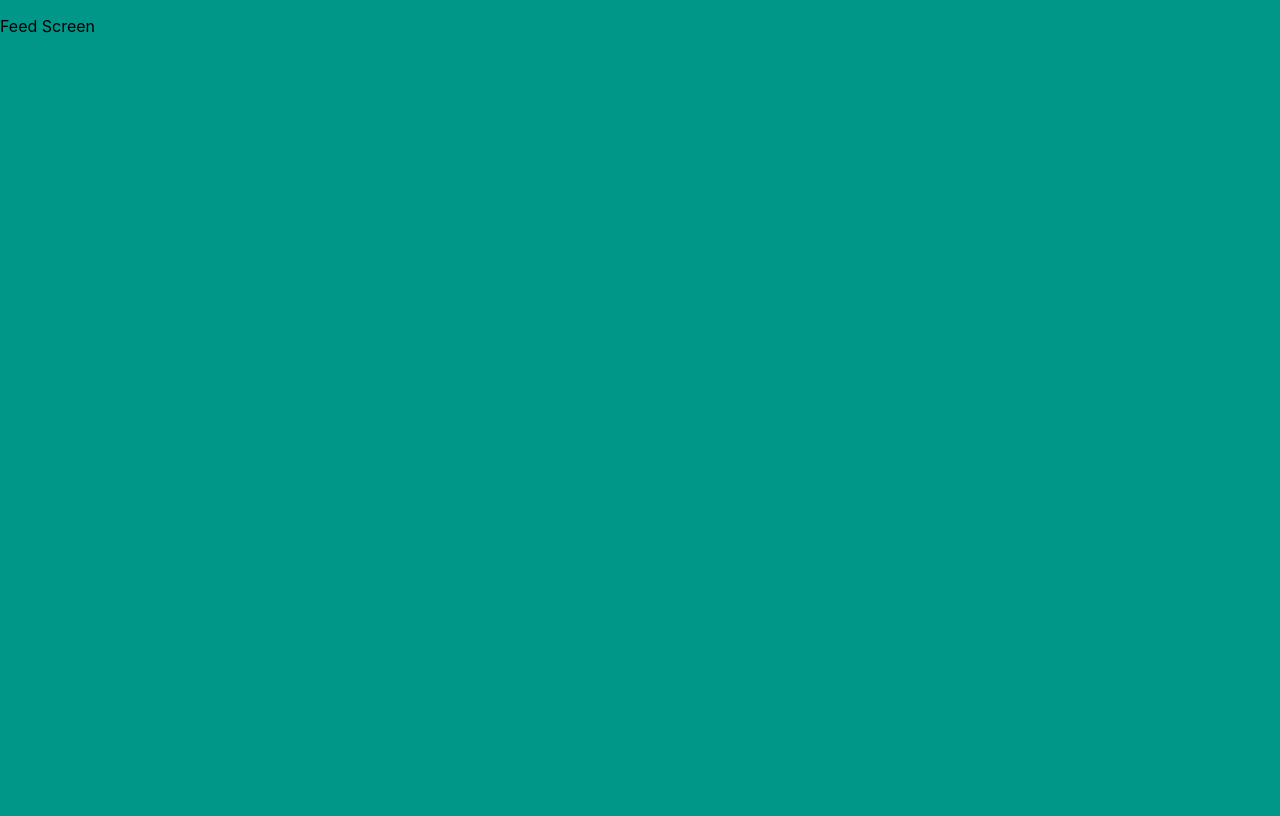
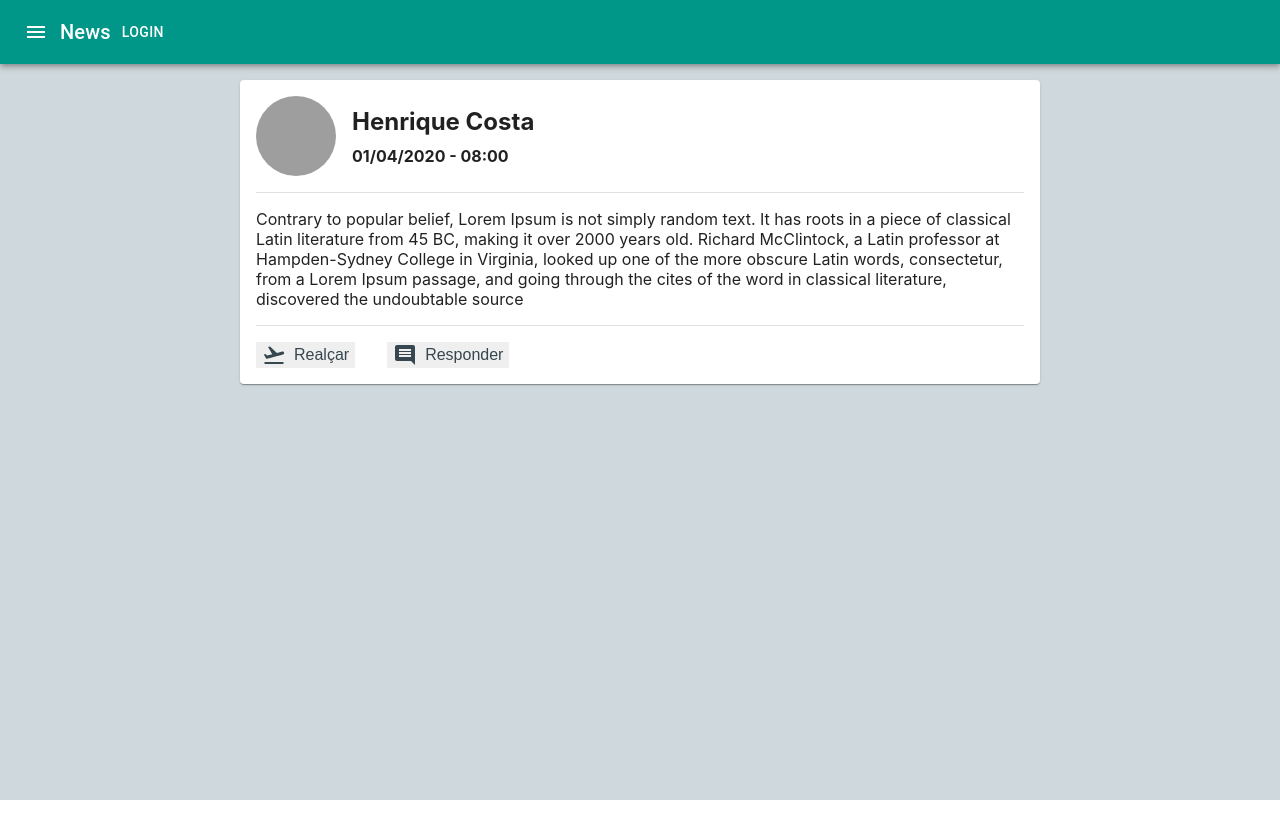
Before and after one commit to yourfreetime/web, a React (Create React App) app: page / in a window 1280 px wide. Built offline with nearby package versions, Linux system fonts and the light colour scheme; grey boxes are pictures that could not be loaded.

Commit message:
Create CardPost

```diff
--- a/package.json
+++ b/package.json
@@ -4,6 +4,7 @@
   "private": true,
   "dependencies": {
     "@material-ui/core": "^4.9.8",
+    "@material-ui/icons": "^4.9.1",
     "@testing-library/jest-dom": "^4.2.4",
     "@testing-library/react": "^9.3.2",
     "@testing-library/user-event": "^7.1.2",
--- /dev/null
+++ b/src/components/Container/index.js
@@ -0,0 +1,18 @@
+import React from "react";
+import { makeStyles } from "@material-ui/core/styles";
+
+const ContainerComponent = ({ children }) => {
+  const classes = useStyles();
+
+  return <section className={classes.root}>{children}</section>;
+};
+
+const useStyles = makeStyles(theme => ({
+  root: {
+    maxWidth: 800,
+    margin: "auto",
+    marginTop: 16
+  }
+}));
+
+export default ContainerComponent;
--- /dev/null
+++ b/src/containers/CardPost/components/ButtonFooter/ButtonFooter.style.js
@@ -0,0 +1,16 @@
+import { makeStyles } from "@material-ui/core/styles";
+
+export const useStyles = makeStyles(theme => ({
+  root: {
+    display: "inline-flex",
+    alignItems: "center",
+    border: "none",
+    marginRight: 32,
+    fontSize: 16,
+    color: theme.palette.primary.greyDarken3,
+    fontWeight: 500,
+    "&:last-child": { marginRight: 0 },
+    "&:hover": { cursor: "pointer" }
+  },
+  image: { marginRight: 8 }
+}));
--- /dev/null
+++ b/src/containers/CardPost/components/ButtonFooter/index.js
@@ -0,0 +1,29 @@
+import React from "react";
+import PropTypes from "prop-types";
+import { useStyles } from "./ButtonFooter.style";
+
+import FlightTakeoff from "@material-ui/icons/FlightTakeoff";
+import Comment from "@material-ui/icons/Comment";
+
+const icons = {
+  enhance: FlightTakeoff,
+  reply: Comment
+};
+
+const ButtonFooterComponent = ({ onClick, icon, children }) => {
+  const classes = useStyles();
+  const Icon = icons[icon];
+
+  return (
+    <button className={classes.root} onClick={onClick}>
+      <Icon className={classes.image} />
+      {children}
+    </button>
+  );
+};
+
+ButtonFooterComponent.propTypes = {
+  icon: PropTypes.oneOf(["enhance", "reply"]).isRequired
+};
+
+export default ButtonFooterComponent;
--- /dev/null
+++ b/src/containers/CardPost/index.js
@@ -0,0 +1,54 @@
+import React from "react";
+import { Card, Divider } from "@material-ui/core";
+import { makeStyles } from "@material-ui/core/styles";
+
+import ButtonFooter from "./components/ButtonFooter";
+
+const CardPostContainer = () => {
+  const classes = useStyles();
+
+  return (
+    <Card className={classes.root}>
+      <div className={classes.title}>
+        <img
+          alt="Usuário"
+          className={classes.image}
+          src="https://www.driver-project.eu/wp-content/plugins/all-in-one-seo-pack/images/default-user-image.png"
+        />
+        <div className={classes.titleName}>
+          <h2 className={classes.userName}>Henrique Costa</h2>
+          <h4 className={classes.date}>01/04/2020 - 08:00</h4>
+        </div>
+      </div>
+      <Divider className={classes.divider} />
+      Contrary to popular belief, Lorem Ipsum is not simply random text. It has
+      roots in a piece of classical Latin literature from 45 BC, making it over
+      2000 years old. Richard McClintock, a Latin professor at Hampden-Sydney
+      College in Virginia, looked up one of the more obscure Latin words,
+      consectetur, from a Lorem Ipsum passage, and going through the cites of
+      the word in classical literature, discovered the undoubtable source
+      <Divider className={classes.divider} />
+      <div className={classes.title}>
+        <ButtonFooter icon="enhance">Realçar</ButtonFooter>
+        <ButtonFooter icon="reply">Responder</ButtonFooter>
+      </div>
+    </Card>
+  );
+};
+
+const useStyles = makeStyles({
+  root: { padding: 16 },
+  title: { display: "flex" },
+  titleName: {
+    display: "flex",
+    flexDirection: "column",
+    marginLeft: 16,
+    justifyContent: "center"
+  },
+  image: { width: 80, height: 80, borderRadius: "100%" },
+  userName: { marginTop: 0, marginBottom: 10 },
+  date: { margin: 0 },
+  divider: { margin: "16px 0px" }
+});
+
+export default CardPostContainer;
--- a/src/core/App.js
+++ b/src/core/App.js
@@ -3,7 +3,9 @@ import { createMuiTheme, ThemeProvider } from "@material-ui/core/styles";
 import RoutesCore from "./Routes";
 
 const theme = createMuiTheme({
-  palette: { primary: { main: "#009688" } }
+  palette: {
+    primary: { main: "#009688", greyDarken3: "#37474f", background: "#cfd8dc" }
+  }
 });
 
 const App = () => (
--- a/src/index.css
+++ b/src/index.css
@@ -1,6 +1,5 @@
 html {
   height: 100%;
-  background-color: #009688;
 }
 
 body {
@@ -15,7 +14,7 @@ body {
 }
 
 #root {
-  min-height: 100%;
+  height: 100%;
 }
 
 div {
--- /dev/null
+++ b/src/screens/Feed/Feed.style.js
@@ -0,0 +1,8 @@
+import { makeStyles } from "@material-ui/core/styles";
+
+export const useStyles = makeStyles(theme => ({
+  root: {
+    backgroundColor: theme.palette.primary.background,
+    minHeight: "100%"
+  }
+}));
--- a/src/screens/Feed/index.js
+++ b/src/screens/Feed/index.js
@@ -1,9 +1,35 @@
 import React from "react";
+import { AppBar } from "@material-ui/core";
+import Toolbar from "@material-ui/core/Toolbar";
+import Typography from "@material-ui/core/Typography";
+import Button from "@material-ui/core/Button";
+import IconButton from "@material-ui/core/IconButton";
+import MenuIcon from "@material-ui/icons/Menu";
 
-const FeedScreen = () => (
-  <div>
-    <p>Feed Screen</p>
-  </div>
-);
+import { useStyles } from "./Feed.style";
+
+import Container from "../../components/Container";
+import CardPost from "../../containers/CardPost";
+
+const FeedScreen = () => {
+  const classes = useStyles();
+
+  return (
+    <div className={classes.root}>
+      <AppBar position="static">
+        <Toolbar>
+          <IconButton edge="start" color="inherit" aria-label="menu">
+            <MenuIcon />
+          </IconButton>
+          <Typography variant="h6">News</Typography>
+          <Button color="inherit">Login</Button>
+        </Toolbar>
+      </AppBar>
+      <Container>
+        <CardPost />
+      </Container>
+    </div>
+  );
+};
 
 export default FeedScreen;
--- /dev/null
+++ b/src/screens/Login/Login.style.js
@@ -0,0 +1,29 @@
+import { makeStyles } from "@material-ui/core/styles";
+
+export const useStyles = makeStyles(theme => ({
+  root: {
+    height: "100vh",
+    display: "flex",
+    alignItems: "center",
+    justifyContent: "center",
+    backgroundColor: theme.palette.primary.main
+  },
+  rootImage: {
+    textAlign: "center"
+  },
+  card: {
+    padding: 20,
+    width: 800,
+    display: "flex",
+    alignItems: "center",
+    flexDirection: "column"
+  },
+  title: {
+    margin: 0,
+    marginBottom: 25,
+    fontWeight: "bold",
+    color: theme.palette.primary.main
+  },
+  img: { width: "80%", height: "auto", textAlign: "center" },
+  form: { display: "flex", justifyContent: "center", flexDirection: "column" }
+}));
--- a/src/screens/Login/index.js
+++ b/src/screens/Login/index.js
@@ -1,6 +1,6 @@
 import React from "react";
 import { Typography, Button, Card, Grid, TextField } from "@material-ui/core";
-import { makeStyles } from "@material-ui/core/styles";
+import { useStyles } from "./Login.style";
 
 const LoginScreen = () => {
   const classes = useStyles();
@@ -9,7 +9,7 @@ const LoginScreen = () => {
     <div className={classes.root}>
       <Card className={classes.card}>
         <Grid container>
-          <Grid item xs={12} sm={5}>
+          <Grid className={classes.rootImage} item xs={12} sm={5}>
             <img
               alt="Logo do YourFreeTime"
               src="/assets/logo.png"
@@ -53,28 +53,4 @@ const LoginScreen = () => {
   );
 };
 
-const useStyles = makeStyles(theme => ({
-  root: {
-    height: "100vh",
-    display: "flex",
-    alignItems: "center",
-    justifyContent: "center"
-  },
-  card: {
-    padding: 20,
-    width: 800,
-    display: "flex",
-    alignItems: "center",
-    flexDirection: "column"
-  },
-  title: {
-    margin: 0,
-    marginBottom: 25,
-    fontWeight: "bold",
-    color: theme.palette.primary.main
-  },
-  img: { width: "80%", height: "auto" },
-  form: { display: "flex", justifyContent: "center", flexDirection: "column" }
-}));
-
 export default LoginScreen;
```
Also changed, not shown: 1 other file (tests, documents, lock files or other folders).
